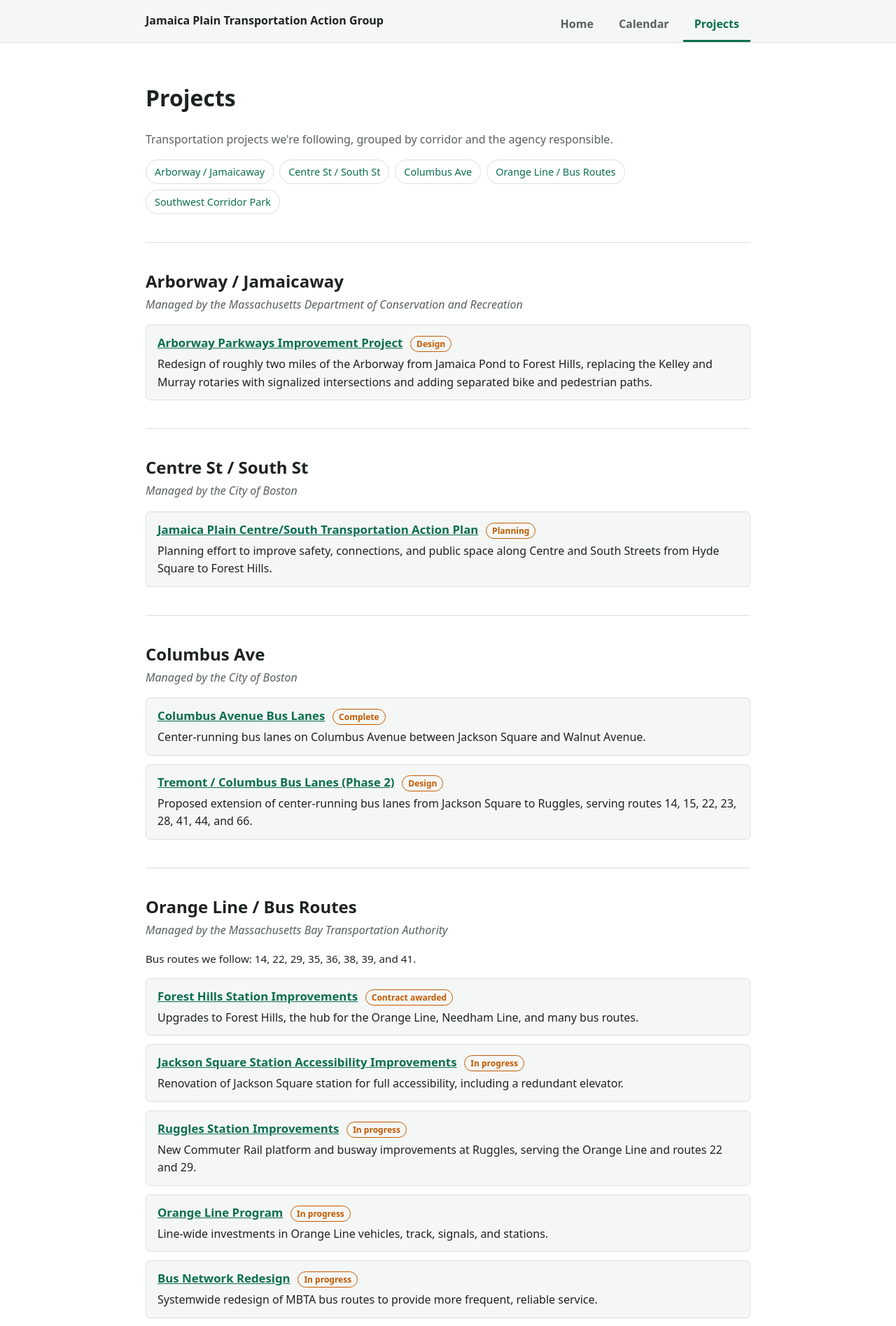
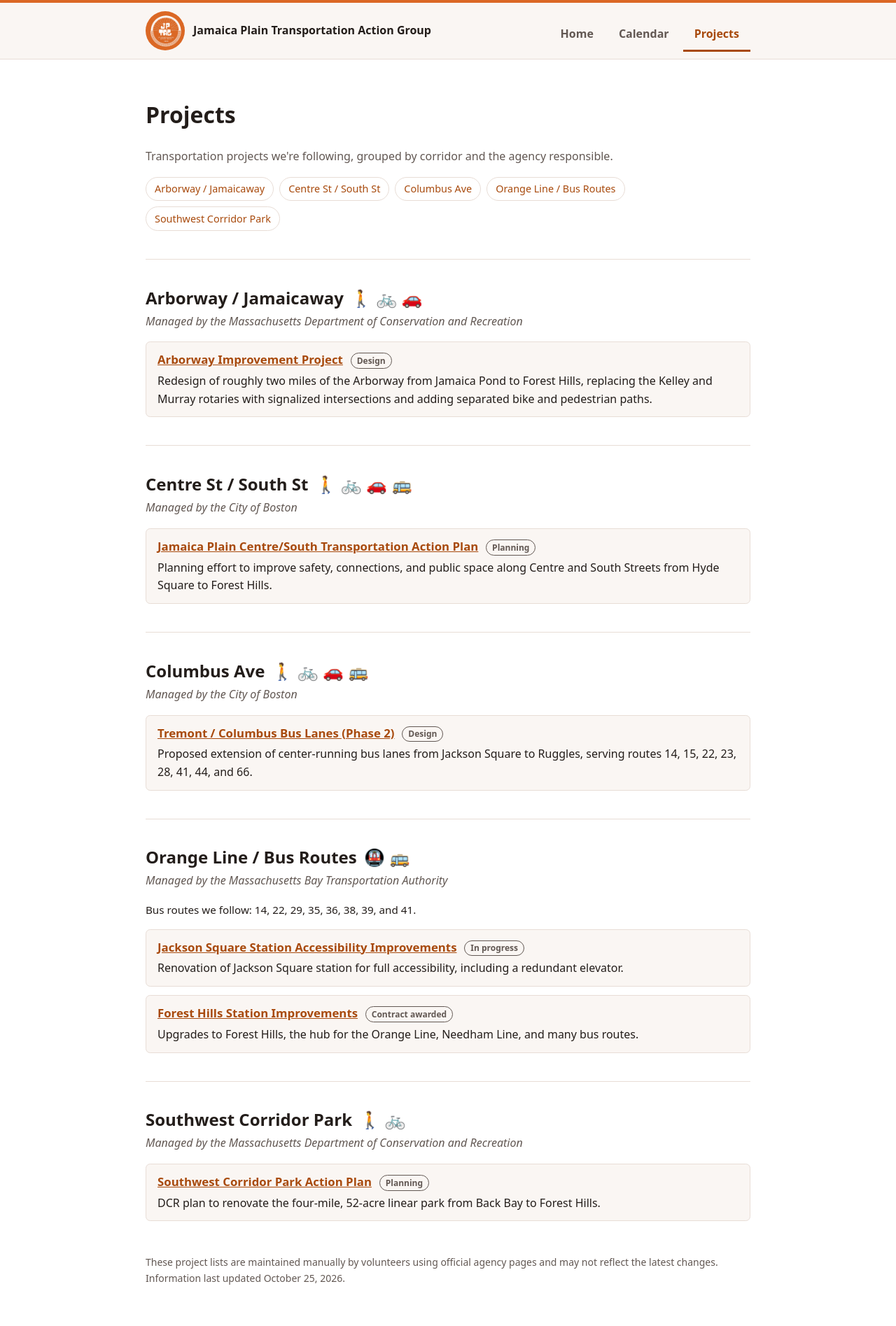
Before and after one commit to nathan-weinberg/jptag, a Jekyll site: the page built from projects.md, in a window 1280 px wide. Shown: the top 1895 px of the page at 70% size. Built offline with Jekyll 4.4.1, drawn with Linux system fonts in a browser that asks for light colours; some of the changed text lies outside the part shown.

Commit message:
Add logo, orange theme, section emojis, and update projects
- Show the JPTAG logo in the header and use it as the favicon
- Switch the color theme to match the logo orange
- Add an Instagram icon to the footer link
- Add per-section emojis on the Projects page
- Trim the MBTA and Columbus Ave project lists
- Update DCR project links to their current mass.gov URLs

Co-Authored-By: Claude Opus 5.5 (1M context) <noreply@anthropic.com>
Signed-off-by: Nathan Weinberg <nathansweinberg@gmail.com>

```diff
--- a/_config.yml
+++ b/_config.yml
@@ -11,6 +11,8 @@ mission: >-
 # (The GitHub Actions build overrides this automatically.)
 baseurl: "/jptag"
 url: ""
+
+logo: /jptag_logo.jpg
 
 instagram_url: https://www.instagram.com/jptransportationaction
 
--- a/_data/projects.yml
+++ b/_data/projects.yml
@@ -3,24 +3,27 @@
 #
 # Each project needs: title, description (one sentence), url (official project page).
 # `status` is optional and shown as a small badge.
+# Section `emoji` is optional and shown after the section title.
 
 last_updated: 2026-10-25
 
 sections:
   - id: arborway-jamaicaway
     title: Arborway / Jamaicaway
+    emoji: 🚶 🚲 🚗
     agency: Massachusetts Department of Conservation and Recreation
     projects:
-      - title: Arborway Parkways Improvement Project
+      - title: Arborway Improvement Project
         description: >-
           Redesign of roughly two miles of the Arborway from Jamaica Pond to Forest Hills,
           replacing the Kelley and Murray rotaries with signalized intersections and adding
           separated bike and pedestrian paths.
-        url: https://www.mass.gov/info-details/arborway-parkways-improvement-project
+        url: https://www.mass.gov/info-details/arborway-improvement-project
         status: Design
 
   - id: centre-south
     title: Centre St / South St
+    emoji: 🚶 🚲 🚗 🚌
     agency: City of Boston
     projects:
       - title: Jamaica Plain Centre/South Transportation Action Plan
@@ -32,13 +35,9 @@ sections:
 
   - id: columbus-ave
     title: Columbus Ave
+    emoji: 🚶 🚲 🚗 🚌
     agency: City of Boston
     projects:
-      - title: Columbus Avenue Bus Lanes
-        description: >-
-          Center-running bus lanes on Columbus Avenue between Jackson Square and Walnut Avenue.
-        url: https://www.boston.gov/departments/transportation/columbus-avenue-bus-lanes
-        status: Complete
       - title: Tremont / Columbus Bus Lanes (Phase 2)
         description: >-
           Proposed extension of center-running bus lanes from Jackson Square to Ruggles,
@@ -48,57 +47,28 @@ sections:
 
   - id: orange-line-bus
     title: Orange Line / Bus Routes
+    emoji: 🚇 🚌
     agency: Massachusetts Bay Transportation Authority
     note: "Bus routes we follow: 14, 22, 29, 35, 36, 38, 39, and 41."
     projects:
+      - title: Jackson Square Station Accessibility Improvements
+        description: >-
+          Renovation of Jackson Square station for full accessibility, including a redundant elevator.
+        url: https://www.mbta.com/projects/jackson-square-station-accessibility-improvements
+        status: In progress
       - title: Forest Hills Station Improvements
         description: >-
           Upgrades to Forest Hills, the hub for the Orange Line, Needham Line, and many bus routes.
         url: https://www.mbta.com/projects/forest-hills-station-improvements
         status: Contract awarded
-      - title: Jackson Square Station Accessibility Improvements
-        description: >-
-          Renovation of Jackson Square station for full accessibility, including a redundant elevator.
-        url: https://www.mbta.com/projects/jackson-square-station-accessibility-improvements
-        status: In progress
-      - title: Ruggles Station Improvements
-        description: >-
-          New Commuter Rail platform and busway improvements at Ruggles, serving the Orange Line
-          and routes 22 and 29.
-        url: https://www.mbta.com/projects/ruggles-station-improvements
-        status: In progress
-      - title: Orange Line Program
-        description: >-
-          Line-wide investments in Orange Line vehicles, track, signals, and stations.
-        url: https://www.mbta.com/projects/orange-line-program
-        status: In progress
-      - title: Bus Network Redesign
-        description: >-
-          Systemwide redesign of MBTA bus routes to provide more frequent, reliable service.
-        url: https://www.mbta.com/projects/bus-network-redesign
-        status: In progress
-      - title: Bus Network Redesign Proposed Updates
-        description: >-
-          Proposed amendments to the Bus Network Redesign that were released for public comment.
-        url: https://www.mbta.com/projects/bus-network-redesign-proposed-updates
-        status: In progress
-      - title: Transit Priority Strategy
-        description: >-
-          Bus lanes, queue jumps, and signal priority to speed up buses, including routes 35 and 36.
-        url: https://www.mbta.com/projects/transit-priority-strategy
-        status: In progress
-      - title: Fare-Free Program for Routes 23, 28, and 29
-        description: >-
-          City-funded fare-free service on routes 23, 28, and 29.
-        url: https://www.mbta.com/projects/fare-free-program-routes-23-28-and-29
-        status: In progress
 
   - id: southwest-corridor-park
     title: Southwest Corridor Park
+    emoji: 🚶 🚲
     agency: Massachusetts Department of Conservation and Recreation
     projects:
       - title: Southwest Corridor Park Action Plan
         description: >-
           DCR plan to renovate the four-mile, 52-acre linear park from Back Bay to Forest Hills.
-        url: https://www.mass.gov/info-details/southwest-corridor-park-master-plan
+        url: https://www.mass.gov/info-details/southwest-corridor-park-action-plan
         status: Planning
--- a/_layouts/default.html
+++ b/_layouts/default.html
@@ -5,12 +5,16 @@
   <meta name="viewport" content="width=device-width, initial-scale=1">
   <title>{% if page.title and page.url != "/" %}{{ page.title }} · {% endif %}{{ site.title }}</title>
   <meta name="description" content="{{ page.description | default: site.description | strip }}">
+  <link rel="icon" href="{{ site.logo | relative_url }}">
   <link rel="stylesheet" href="{{ '/assets/css/style.css' | relative_url }}">
 </head>
 <body>
   <header class="site-header">
     <div class="wrap">
-      <a class="site-title" href="{{ '/' | relative_url }}">{{ site.title }}</a>
+      <a class="site-title" href="{{ '/' | relative_url }}">
+        <img class="logo" src="{{ site.logo | relative_url }}" alt="" width="56" height="56">
+        <span>{{ site.title }}</span>
+      </a>
       {% include nav.html %}
     </div>
   </header>
@@ -23,7 +27,12 @@
     <div class="wrap">
       <p>&copy; {{ site.time | date: "%Y" }} {{ site.title }}</p>
       {% if site.instagram_url and site.instagram_url != "" %}
-      <p><a href="{{ site.instagram_url }}">Follow us on Instagram</a></p>
+      <p>
+        <a class="instagram" href="{{ site.instagram_url }}">
+          <svg aria-hidden="true" width="16" height="16" viewBox="0 0 24 24" fill="none" stroke="currentColor" stroke-width="2" stroke-linecap="round" stroke-linejoin="round"><rect x="2" y="2" width="20" height="20" rx="5"/><circle cx="12" cy="12" r="4.5"/><circle cx="17.5" cy="6.5" r="0.6" fill="currentColor"/></svg>
+          Follow us on Instagram
+        </a>
+      </p>
       {% endif %}
     </div>
   </footer>
--- a/assets/css/style.css
+++ b/assets/css/style.css
@@ -1,25 +1,26 @@
 :root {
   --bg: #ffffff;
-  --surface: #f5f7f6;
-  --text: #1c2321;
-  --muted: #56615d;
-  --border: #d9e0dd;
-  --accent: #0b6e4f;
+  --surface: #faf6f3;
+  --text: #231d1a;
+  --muted: #625853;
+  --border: #e8ddd6;
+  --brand: #db6825; /* logo orange; decorative use only */
+  --accent: #a84a0d;
   --accent-contrast: #ffffff;
-  --orange: #c45a00;
+  --badge: #625853;
   --max: 56rem;
 }
 
 @media (prefers-color-scheme: dark) {
   :root {
-    --bg: #121615;
-    --surface: #1b211f;
-    --text: #e6ebe9;
-    --muted: #a3afab;
-    --border: #2e3734;
-    --accent: #4cc08f;
-    --accent-contrast: #0c1310;
-    --orange: #f0a05a;
+    --bg: #161312;
+    --surface: #201b19;
+    --text: #ece7e4;
+    --muted: #b0a7a2;
+    --border: #3a322e;
+    --accent: #f08a4b;
+    --accent-contrast: #1a0e06;
+    --badge: #b0a7a2;
   }
 }
 
@@ -52,6 +53,7 @@ main.wrap { flex: 1; padding-top: 2rem; padding-bottom: 3rem; }
 /* Header + tabs */
 .site-header {
   background: var(--surface);
+  border-top: 4px solid var(--brand);
   border-bottom: 1px solid var(--border);
 }
 .site-header .wrap {
@@ -63,10 +65,19 @@ main.wrap { flex: 1; padding-top: 2rem; padding-bottom: 3rem; }
   padding-top: 0.75rem;
 }
 .site-title {
+  display: flex;
+  align-items: center;
+  gap: 0.75rem;
   font-weight: 700;
   color: var(--text);
   text-decoration: none;
   padding-bottom: 0.75rem;
+}
+.logo {
+  flex: none;
+  width: 3.5rem;
+  height: 3.5rem;
+  border-radius: 50%;
 }
 .tabs ul {
   display: flex;
@@ -155,6 +166,7 @@ main.wrap { flex: 1; padding-top: 2rem; padding-bottom: 3rem; }
   scroll-margin-top: 1rem;
 }
 .project-section h2 { margin-bottom: 0.1rem; }
+.emoji { margin-left: 0.25rem; font-weight: 400; white-space: nowrap; }
 .agency { margin-top: 0; color: var(--muted); font-style: italic; }
 .section-note { font-size: 0.95rem; }
 .project-list { list-style: none; padding: 0; margin: 0; }
@@ -174,7 +186,7 @@ main.wrap { flex: 1; padding-top: 2rem; padding-bottom: 3rem; }
   font-size: 0.75rem;
   font-weight: 600;
   vertical-align: middle;
-  color: var(--orange);
+  color: var(--badge);
   border: 1px solid currentColor;
   border-radius: 999px;
 }
@@ -192,6 +204,11 @@ main.wrap { flex: 1; padding-top: 2rem; padding-bottom: 3rem; }
   font-size: 0.9rem;
   color: var(--muted);
 }
+.instagram {
+  display: inline-flex;
+  align-items: center;
+  gap: 0.35rem;
+}
 .site-footer .wrap {
   display: flex;
   flex-wrap: wrap;
--- a/projects.md
+++ b/projects.md
@@ -17,7 +17,7 @@ permalink: /projects/
 
 {% for section in site.data.projects.sections %}
 <section class="project-section" id="{{ section.id }}">
-  <h2>{{ section.title }}</h2>
+  <h2>{{ section.title }}{% if section.emoji %} <span class="emoji" aria-hidden="true">{{ section.emoji }}</span>{% endif %}</h2>
   <p class="agency">Managed by the {{ section.agency }}</p>
   {% if section.note %}<p class="section-note">{{ section.note }}</p>{% endif %}
 
```
Also changed, not shown: jptag_logo.jpg (added).
